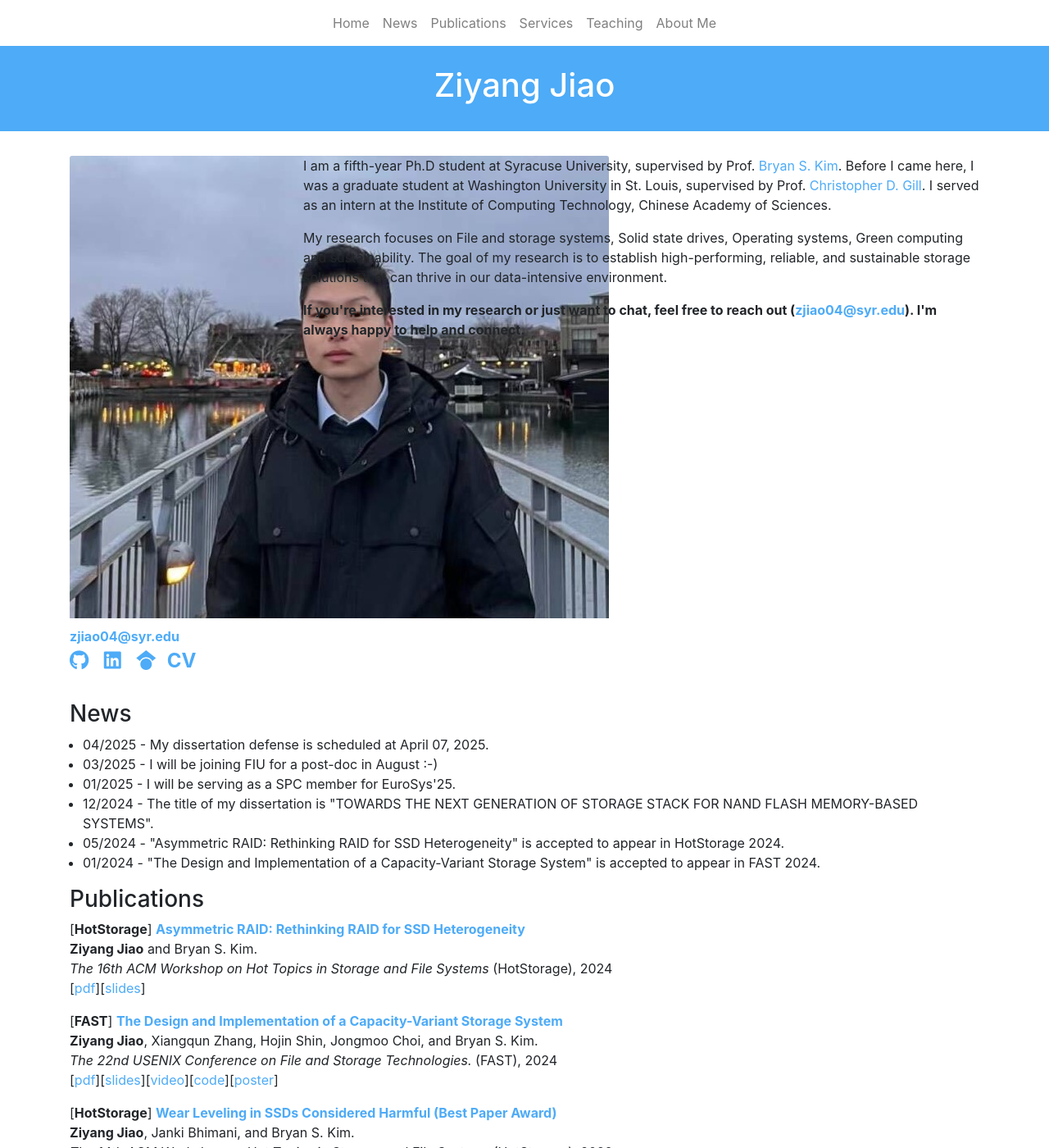
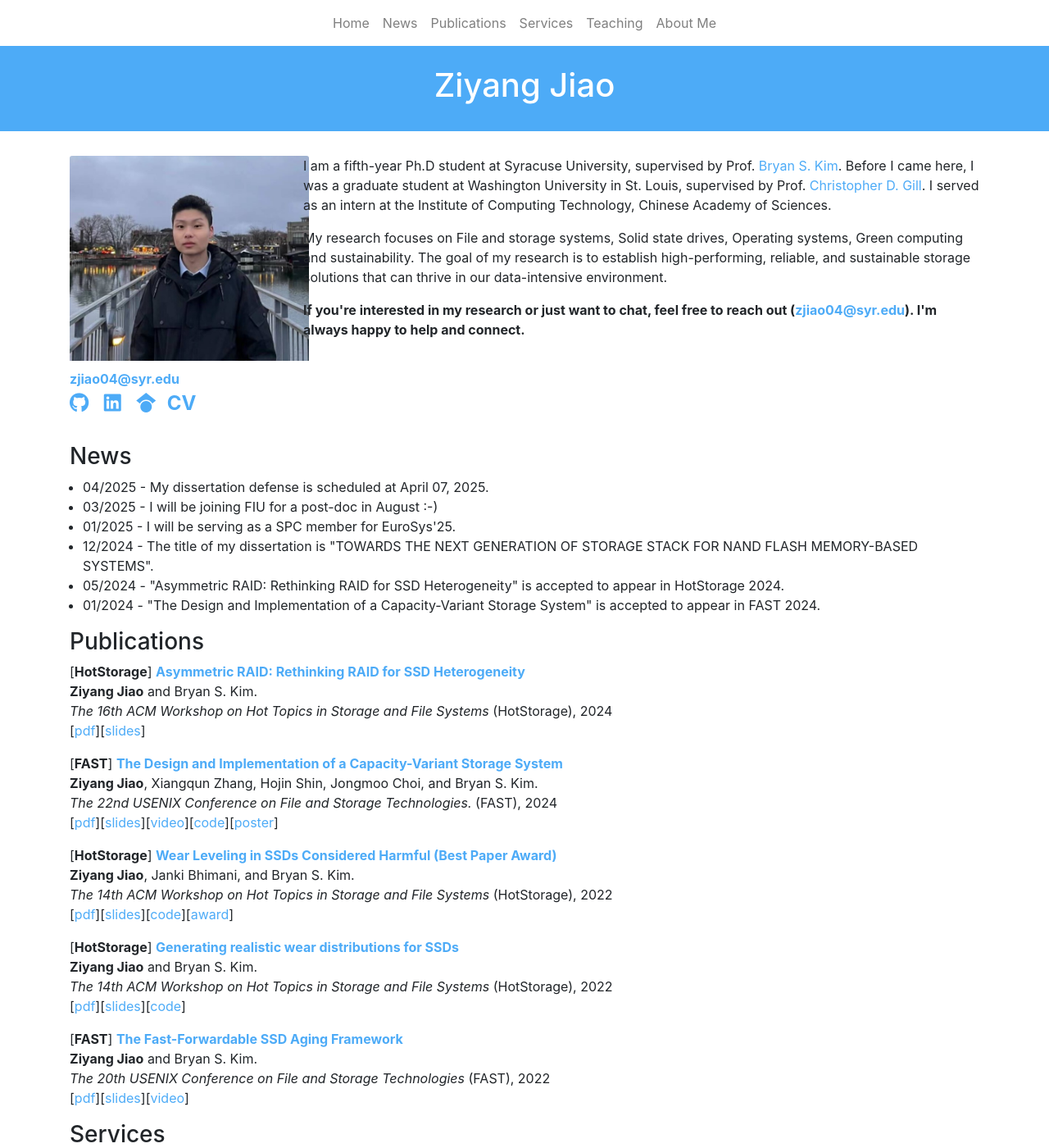
Before and after one commit to ZiyangJiao/ZiyangJiao.github.io, a Jekyll site: the page index.html, which Jekyll copies as it is, in a window 1280 px wide and 1400 px high. Shown: the whole window at 82% size. Built offline with Jekyll 4.4.1, drawn with Linux system fonts in a browser that asks for light colours; nearby versions of some CDN libraries.

Commit message:
Update style.css

```diff
--- a/css/style.css
+++ b/css/style.css
@@ -10,7 +10,7 @@
 img.card-img-top {
     margin-bottom: 10px; /* Adjust the value as needed */
 	width: auto;
-	height: auto;
+	height: 250px;
 	/* height: 280px; */
   }
 
```
